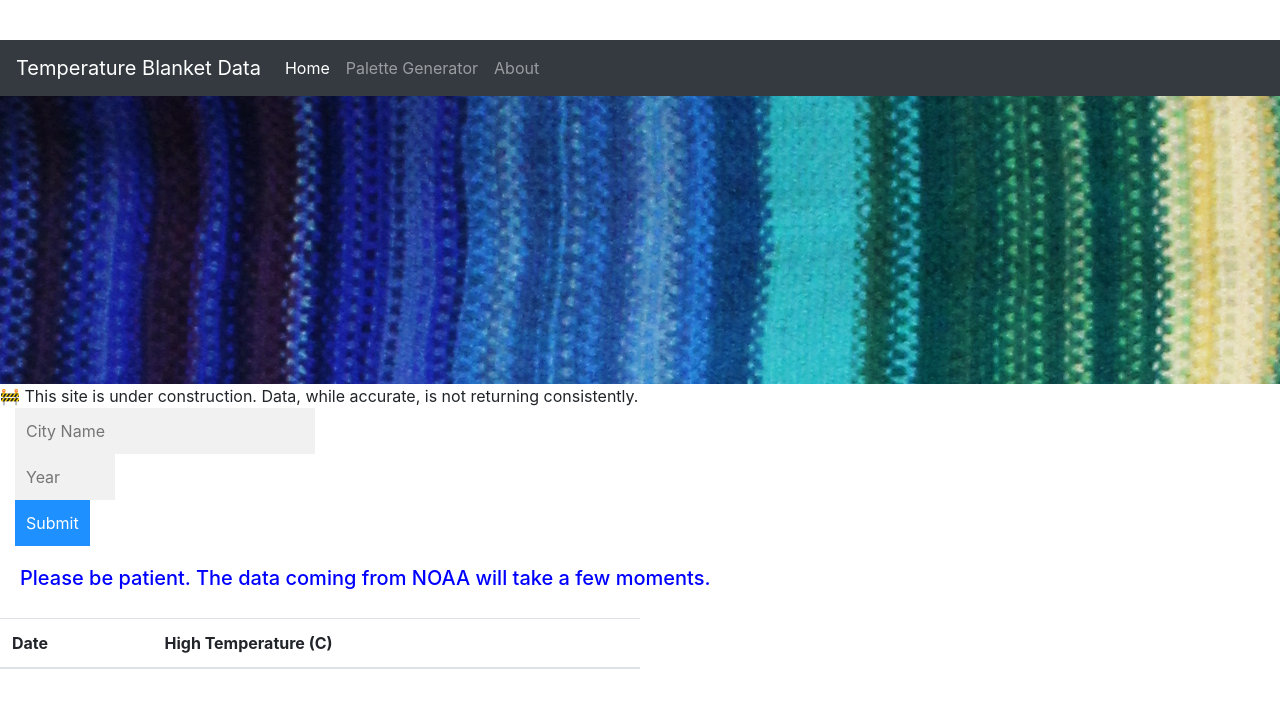
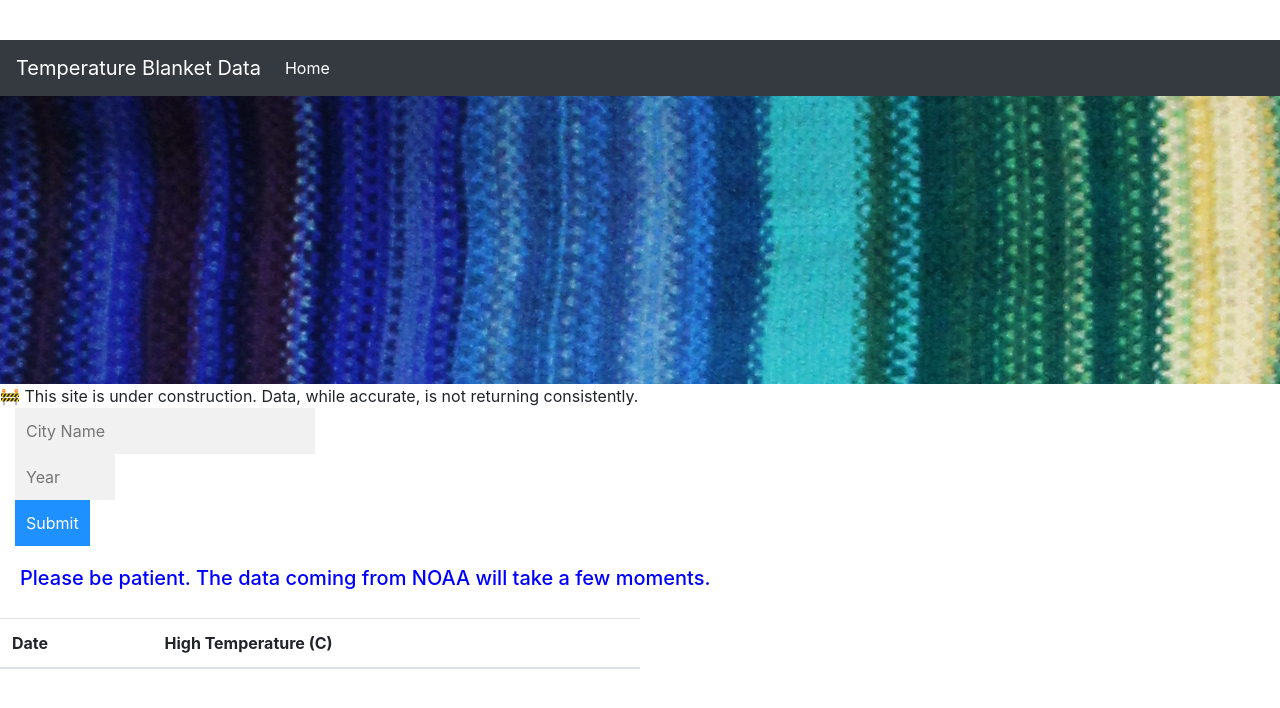
Before and after one commit to shelleymcq/temperature-blanket-data, a plain HTML site: page index.html in a window 1280 px wide. Shown: the top 708 px of the page. Drawn offline with nearby package versions, Linux system fonts and the light colour scheme.

Commit message:
updated readme

```diff
--- a/index.html
+++ b/index.html
@@ -20,12 +20,13 @@
           <li class="nav-item active">
             <a class="nav-link" href="#">Home <span class="sr-only">(current)</span></a>
           </li>
-          <li class="nav-item">
+          <!-- future functionality -->
+          <!-- <li class="nav-item">
             <a class="nav-link" href="#">Palette Generator</a>
           </li>
           <li class="nav-item">
             <a class="nav-link" href="#">About</a>
-          </li>
+          </li> -->
         </ul>
       </div>
     </nav>
```
Also changed, not shown: assets/images/screenshot.png, 1 other file.
